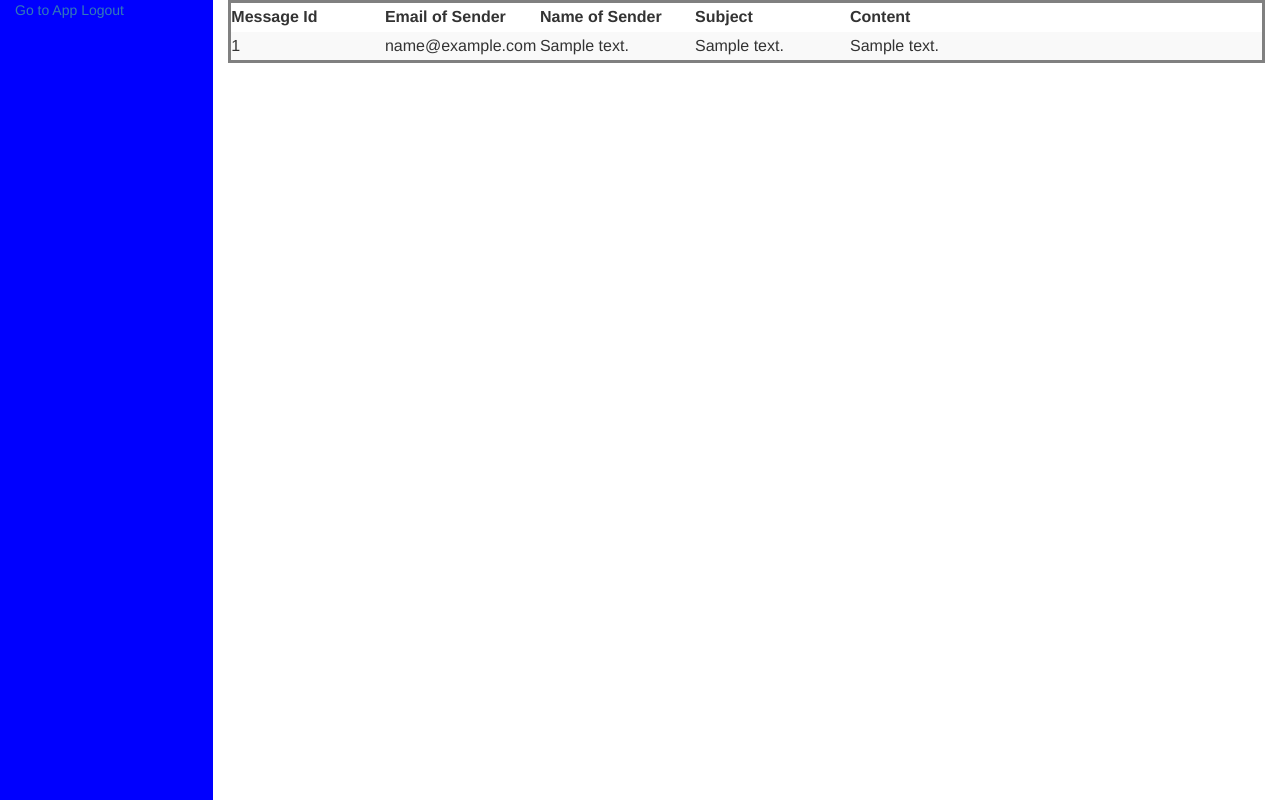
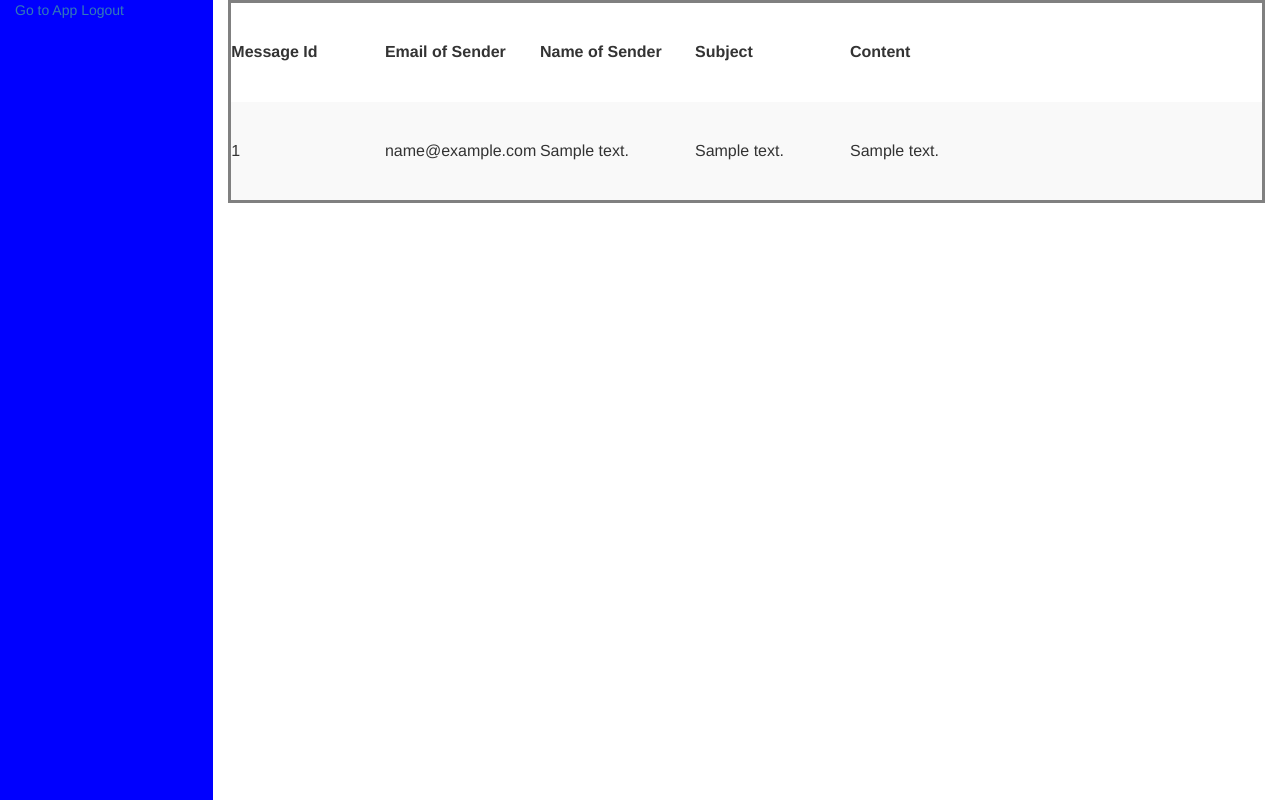
Before and after one commit to andrew21-mch/HNG-TASK-2, a PHP site: page /messages.php in a window 1280 px wide. Run offline with PHP 8.4, Linux system fonts and the light colour scheme; tables that the repository leaves empty hold one stand-in row (values such as "Sample post"); data that the repository does not hold is empty.

Commit message:
increased row heihgt

```diff
--- a/messages.php
+++ b/messages.php
@@ -22,7 +22,7 @@
             height: 100%
         }
         tr{
-            height: 30px;
+            height: 100px;
         }
     </style>
     <link rel="stylesheet" href="https://maxcdn.bootstrapcdn.com/bootstrap/3.3.7/css/bootstrap.min.css" integrity="sha384-BVYiiSIFeK1dGmJRAkycuHAHRg32OmUcww7on3RYdg4Va+PmSTsz/K68vbdEjh4u" crossorigin="anonymous">
```
